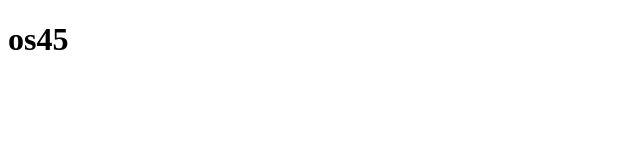
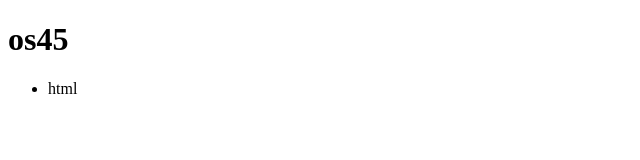
Before and after one commit to PanseeBadry/test, a plain HTML site: page index.html in a window 1280 px wide. Shown: the full height of the page, 0-640 px from the left. Drawn offline with Linux system fonts and the light colour scheme.

Commit message:
from local repo changes to index

```diff
--- a/index.html
+++ b/index.html
@@ -7,5 +7,8 @@
 </head>
 <body>
     <h1>os45</h1>
+    <ul>
+        <li>html</li>
+    </ul>
 </body>
 </html>
```
